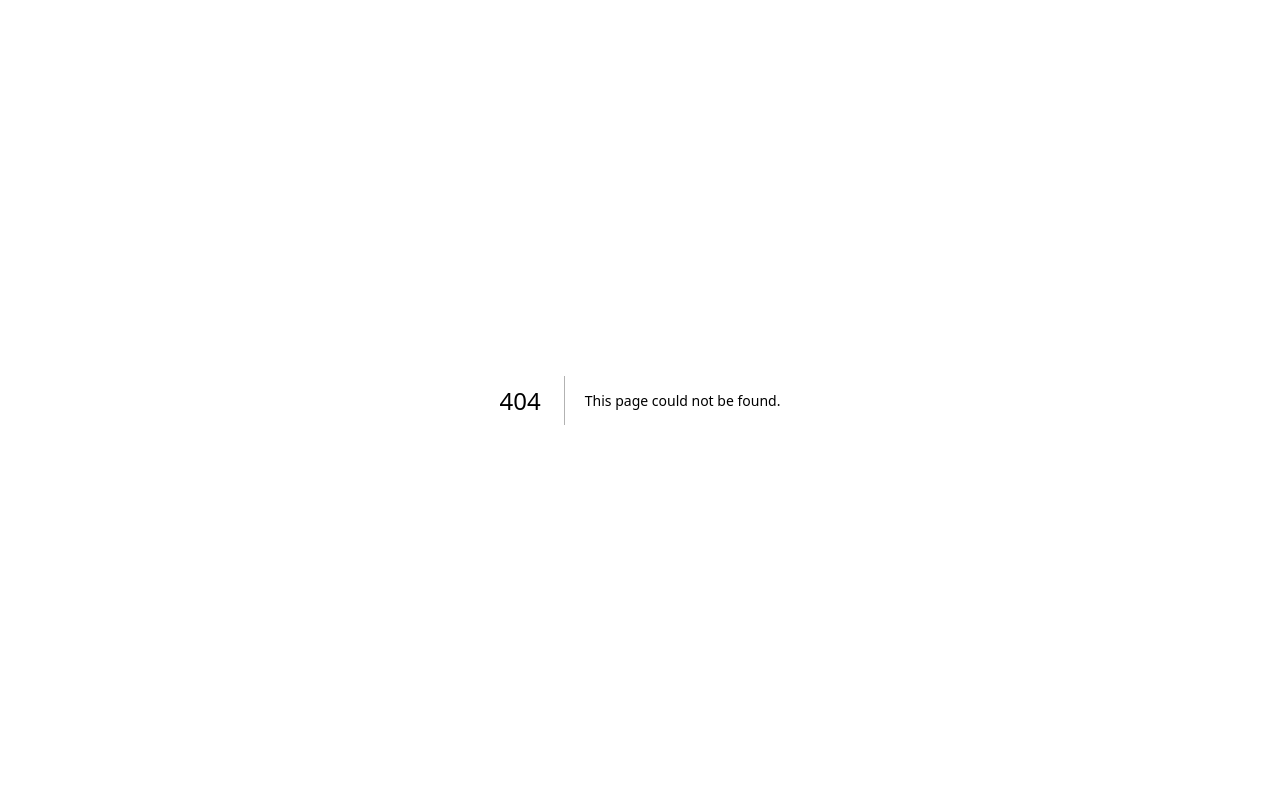
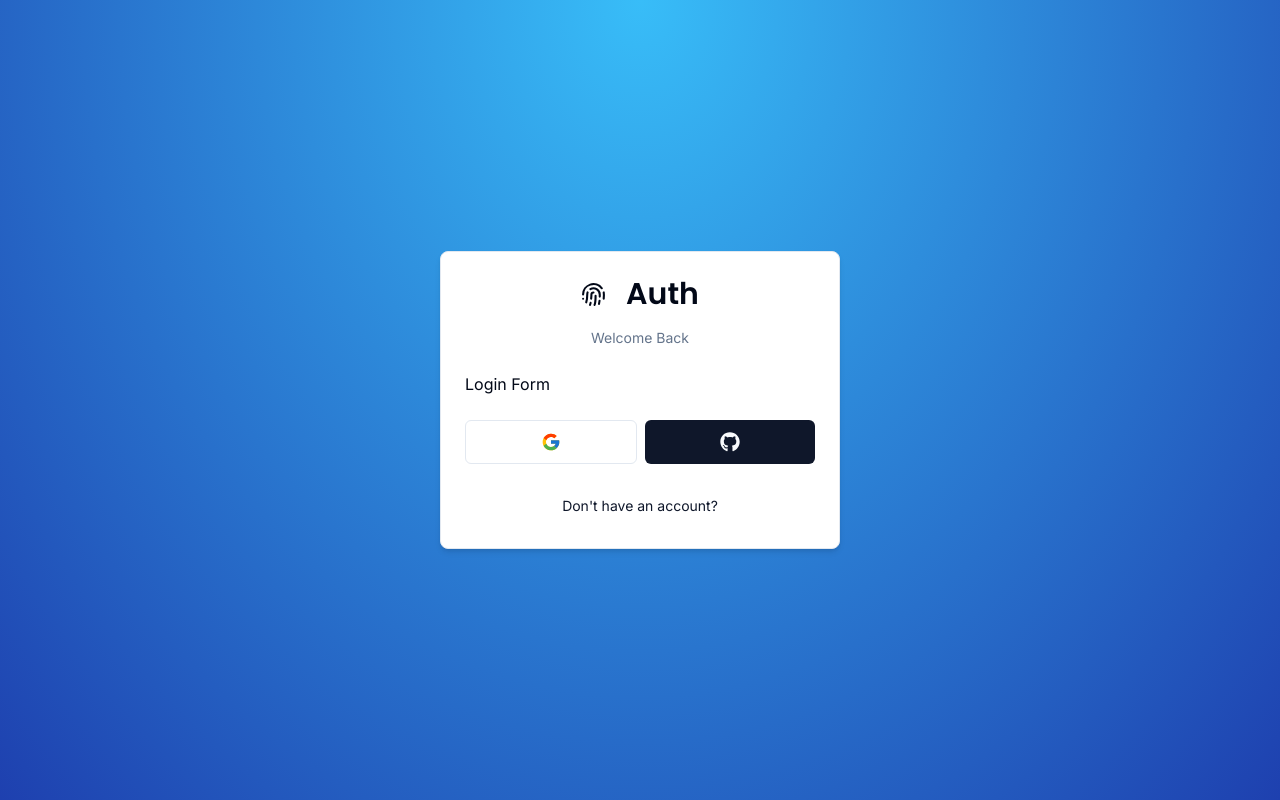
Before and after one commit to Darshit02/2FA_authantication, a Next.js app: page /auth/login in a window 1280 px wide. Before the commit this address had no page. Built offline with nearby package versions, Linux system fonts and the light colour scheme.

Commit message:
feat : login route setup

```diff
--- /dev/null
+++ b/app/auth/layout.tsx
@@ -0,0 +1,13 @@
+import React from 'react'
+
+interface AuthLayoutProps {
+    children:  React.ReactNode
+}
+
+const AuthLayout = ({children} : AuthLayoutProps) => {
+  return (
+    <div className='h-full flex justify-center items-center bg-[radial-gradient(ellipse_at_top,_var(--tw-gradient-stops))] from-sky-400 to-blue-800'>{children}</div>
+  )
+}
+
+export default AuthLayout
--- /dev/null
+++ b/app/auth/login/page.tsx
@@ -0,0 +1,12 @@
+import { LoginForm } from '@/components/auth/login-form'
+import React from 'react'
+
+type Props = {}
+
+const LoginPage = (props: Props) => {
+  return (
+    <LoginForm/>
+  )
+}
+
+export default LoginPage
--- /dev/null
+++ b/components/auth/back-button.tsx
@@ -0,0 +1,17 @@
+"use client";
+
+import Link from "next/link";
+import { Button } from "../ui/button";
+
+interface BackButtonProps {
+  href: string;
+  label: string;
+}
+
+export const BackButton = ({ href, label }: BackButtonProps) => {
+  return (
+    <Button variant="link" className="font-normal w-full" size="sm" asChild>
+      <Link href={href}>{label}</Link>
+    </Button>
+  );
+};
--- /dev/null
+++ b/components/auth/card-wrapper.tsx
@@ -0,0 +1,45 @@
+"use client";
+import React from "react";
+import {
+  Card,
+  CardContent,
+  CardFooter,
+  CardHeader,
+} from "@/components/ui/card";
+import { Header } from "@/components/auth/header";
+import { Social } from "@/components/auth/social";
+import { BackButton } from "@/components/auth/back-button";
+
+interface CardWrapperProps {
+  children: React.ReactNode;
+  headerLabel: string;
+  backButtonLabel: string;
+  backButtonHref: string;
+  showSocial?: boolean;
+}
+const CardWrapper = ({
+  children,
+  headerLabel,
+  backButtonLabel,
+  backButtonHref,
+  showSocial = true,
+}: CardWrapperProps) => {
+  return (
+    <Card className="w-[400px] shadow-md">
+      <CardHeader>
+        <Header label={headerLabel} />
+      </CardHeader>
+      <CardContent>{children}</CardContent>
+      {showSocial && (
+        <CardFooter>
+          <Social />
+        </CardFooter>
+      )}
+      <CardFooter>
+        <BackButton href={backButtonHref} label={backButtonLabel} />
+      </CardFooter>
+    </Card>
+  );
+};
+
+export default CardWrapper;
--- /dev/null
+++ b/components/auth/header.tsx
@@ -0,0 +1,29 @@
+import { cn } from "@/lib/utils";
+import { Fingerprint } from "lucide-react";
+import { Poppins } from "next/font/google";
+
+
+const font = Poppins ({
+    subsets : ['latin'],
+    weight : ["600"]
+})
+
+interface HeaderPorps {
+    label : string
+}
+
+
+export const Header = ({label} : HeaderPorps) => {
+return (
+    <div className="w-full flex flex-col gap-y-4 items-center justify-center">
+        <h1  className={cn(
+            "flex gap-3  md:gap-5 items-center text-3xl font-semibold",
+            font.className
+          )}>
+            <Fingerprint size={25} />
+            Auth
+          </h1>
+            <p className="text-muted-foreground text-sm">{label}</p>
+    </div>
+)
+}
--- /dev/null
+++ b/components/auth/login-form.tsx
@@ -0,0 +1,14 @@
+import CardWrapper from "@/components/auth/card-wrapper";
+
+export const LoginForm = () => {
+  return (
+    <CardWrapper
+      headerLabel="Welcome Back"
+      backButtonLabel="Don't have an account?"
+      backButtonHref="/auth/register"
+      showSocial
+    >
+      Login Form
+    </CardWrapper>
+  );
+};
--- /dev/null
+++ b/components/auth/social.tsx
@@ -0,0 +1,18 @@
+"use client"
+
+import { Button } from "@/components/ui/button"
+import { FcGoogle } from "react-icons/fc"
+import { FaGithub } from "react-icons/fa"
+
+export const Social = () => {
+    return (
+        <div className="flex items-center w-full gap-x-2">
+            <Button size='lg' className="w-full" variant="outline" onClick={() => {}} >
+                <FcGoogle size={20} />
+            </Button>
+            <Button size='lg' className="w-full" variant="default" onClick={() => {}}>
+                <FaGithub size={20} />
+            </Button>
+        </div>
+    )
+}
--- /dev/null
+++ b/components/ui/card.tsx
@@ -0,0 +1,79 @@
+import * as React from "react"
+
+import { cn } from "@/lib/utils"
+
+const Card = React.forwardRef<
+  HTMLDivElement,
+  React.HTMLAttributes<HTMLDivElement>
+>(({ className, ...props }, ref) => (
+  <div
+    ref={ref}
+    className={cn(
+      "rounded-lg border bg-card text-card-foreground shadow-sm",
+      className
+    )}
+    {...props}
+  />
+))
+Card.displayName = "Card"
+
+const CardHeader = React.forwardRef<
+  HTMLDivElement,
+  React.HTMLAttributes<HTMLDivElement>
+>(({ className, ...props }, ref) => (
+  <div
+    ref={ref}
+    className={cn("flex flex-col space-y-1.5 p-6", className)}
+    {...props}
+  />
+))
+CardHeader.displayName = "CardHeader"
+
+const CardTitle = React.forwardRef<
+  HTMLParagraphElement,
+  React.HTMLAttributes<HTMLHeadingElement>
+>(({ className, ...props }, ref) => (
+  <h3
+    ref={ref}
+    className={cn(
+      "text-2xl font-semibold leading-none tracking-tight",
+      className
+    )}
+    {...props}
+  />
+))
+CardTitle.displayName = "CardTitle"
+
+const CardDescription = React.forwardRef<
+  HTMLParagraphElement,
+  React.HTMLAttributes<HTMLParagraphElement>
+>(({ className, ...props }, ref) => (
+  <p
+    ref={ref}
+    className={cn("text-sm text-muted-foreground", className)}
+    {...props}
+  />
+))
+CardDescription.displayName = "CardDescription"
+
+const CardContent = React.forwardRef<
+  HTMLDivElement,
+  React.HTMLAttributes<HTMLDivElement>
+>(({ className, ...props }, ref) => (
+  <div ref={ref} className={cn("p-6 pt-0", className)} {...props} />
+))
+CardContent.displayName = "CardContent"
+
+const CardFooter = React.forwardRef<
+  HTMLDivElement,
+  React.HTMLAttributes<HTMLDivElement>
+>(({ className, ...props }, ref) => (
+  <div
+    ref={ref}
+    className={cn("flex items-center p-6 pt-0", className)}
+    {...props}
+  />
+))
+CardFooter.displayName = "CardFooter"
+
+export { Card, CardHeader, CardFooter, CardTitle, CardDescription, CardContent }
--- a/package.json
+++ b/package.json
@@ -16,6 +16,7 @@
     "next": "14.2.4",
     "react": "^18",
     "react-dom": "^18",
+    "react-icons": "^5.2.1",
     "tailwind-merge": "^2.3.0",
     "tailwindcss-animate": "^1.0.7"
   },
```
Also changed, not shown: 1 other file (tests, documents, lock files or other folders).
